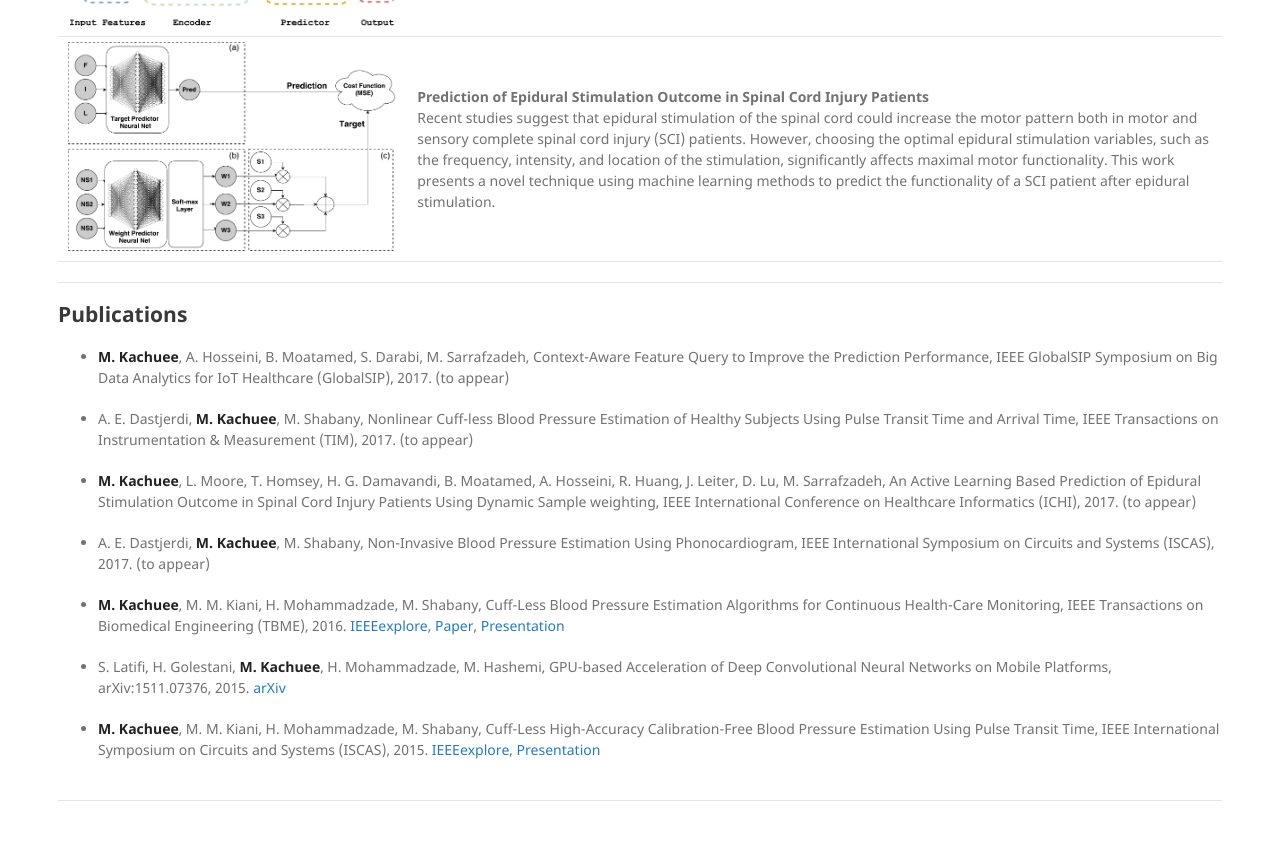
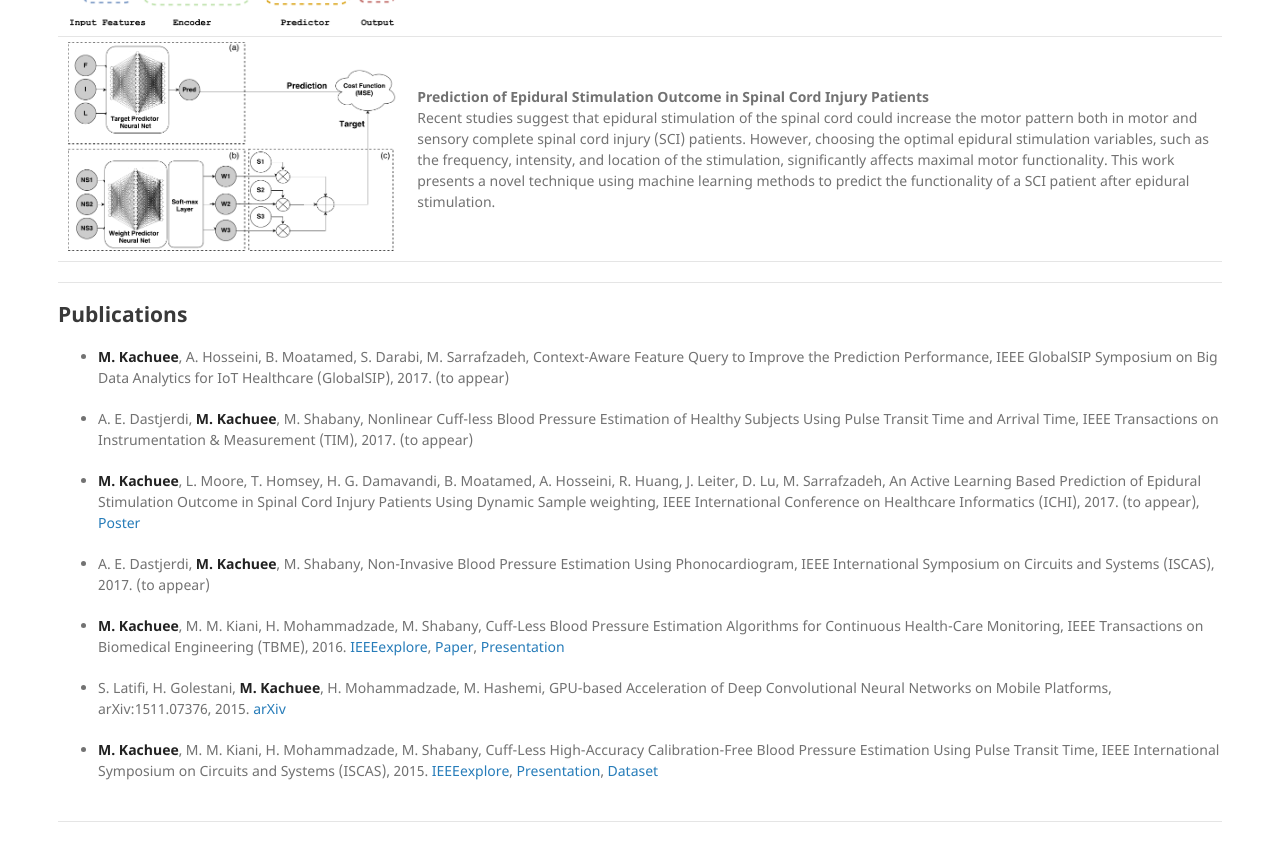
Before and after one commit to mkachuee/mkachuee.github.io, a Jekyll site: the page built from index.md, in a window 1280 px wide and 900 px high, scrolled down 736 px. Shown: the top 861 px of the window. Built offline with Jekyll 4.4.1, drawn with Linux system fonts in a browser that asks for light colours.

Commit message:
Update index.md

```diff
--- a/index.md
+++ b/index.md
@@ -47,7 +47,6 @@ My name is Mohammad Kachuee. I am a PhD student at the [University of California
 </table>
 
 
-
 ---
 
 ## Publications
@@ -56,7 +55,7 @@ My name is Mohammad Kachuee. I am a PhD student at the [University of California
 
 * A. E. Dastjerdi, **M. Kachuee**, M. Shabany, Nonlinear Cuff-less Blood Pressure Estimation of Healthy Subjects Using Pulse Transit Time and Arrival Time, IEEE Transactions on Instrumentation & Measurement (TIM), 2017. (to appear)
 
-* **M. Kachuee**, L. Moore, T. Homsey, H. G. Damavandi, B. Moatamed, A. Hosseini, R. Huang, J. Leiter, D. Lu, M. Sarrafzadeh, An Active Learning Based Prediction of Epidural Stimulation Outcome in Spinal Cord Injury Patients Using Dynamic Sample weighting, IEEE International Conference on Healthcare Informatics (ICHI), 2017. (to appear)
+* **M. Kachuee**, L. Moore, T. Homsey, H. G. Damavandi, B. Moatamed, A. Hosseini, R. Huang, J. Leiter, D. Lu, M. Sarrafzadeh, An Active Learning Based Prediction of Epidural Stimulation Outcome in Spinal Cord Injury Patients Using Dynamic Sample weighting, IEEE International Conference on Healthcare Informatics (ICHI), 2017. (to appear), [Poster](https://github.com/mkachuee/mkachuee.github.io/raw/master/papers/Poster_SCI.pdf)
 
 * A. E. Dastjerdi, **M. Kachuee**, M. Shabany, Non-Invasive Blood Pressure Estimation Using Phonocardiogram, IEEE International Symposium on Circuits and Systems (ISCAS), 2017. (to appear)
 
@@ -64,4 +63,4 @@ My name is Mohammad Kachuee. I am a PhD student at the [University of California
 
 * S. Latifi, H. Golestani, **M. Kachuee**, H. Mohammadzade, M. Hashemi, GPU-based Acceleration of Deep Convolutional Neural Networks on Mobile Platforms, arXiv:1511.07376, 2015. [arXiv](http://arxiv.org/abs/1511.07376)
 
-* **M. Kachuee**, M. M. Kiani, H. Mohammadzade, M. Shabany, Cuff-Less High-Accuracy Calibration-Free Blood Pressure Estimation Using Pulse Transit Time, IEEE International Symposium on Circuits and Systems (ISCAS), 2015. [IEEEexplore](http://dx.doi.org/10.1109/TBME.2016.2580904), [Presentation](https://github.com/mkachuee/mkachuee.github.io/blob/master/papers/Presentation_ISCAS2015.pdf)
+* **M. Kachuee**, M. M. Kiani, H. Mohammadzade, M. Shabany, Cuff-Less High-Accuracy Calibration-Free Blood Pressure Estimation Using Pulse Transit Time, IEEE International Symposium on Circuits and Systems (ISCAS), 2015. [IEEEexplore](http://dx.doi.org/10.1109/TBME.2016.2580904), [Presentation](https://github.com/mkachuee/mkachuee.github.io/blob/master/papers/Presentation_ISCAS2015.pdf), [Dataset](https://archive.ics.uci.edu/ml/datasets/Cuff-Less+Blood+Pressure+Estimation)
```
